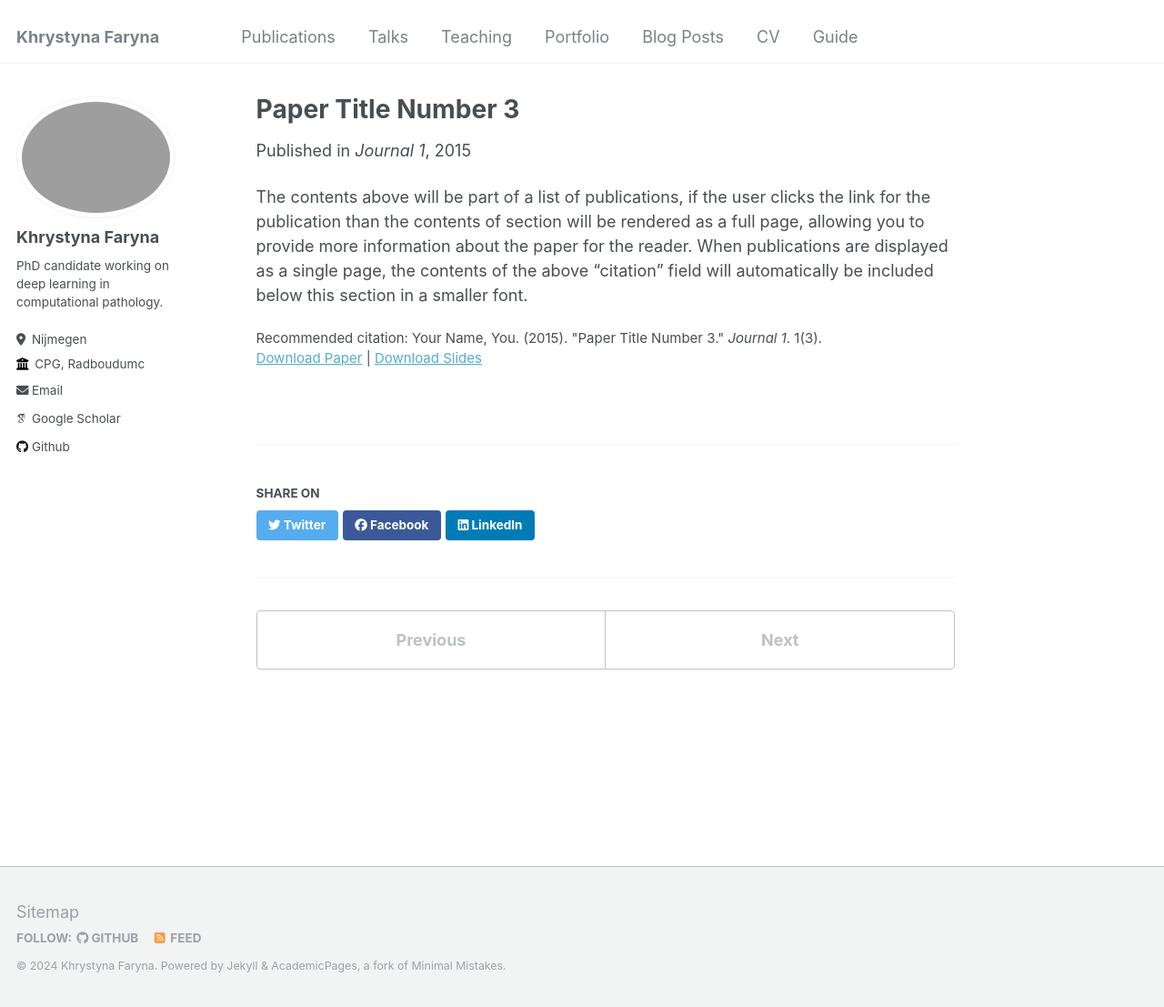
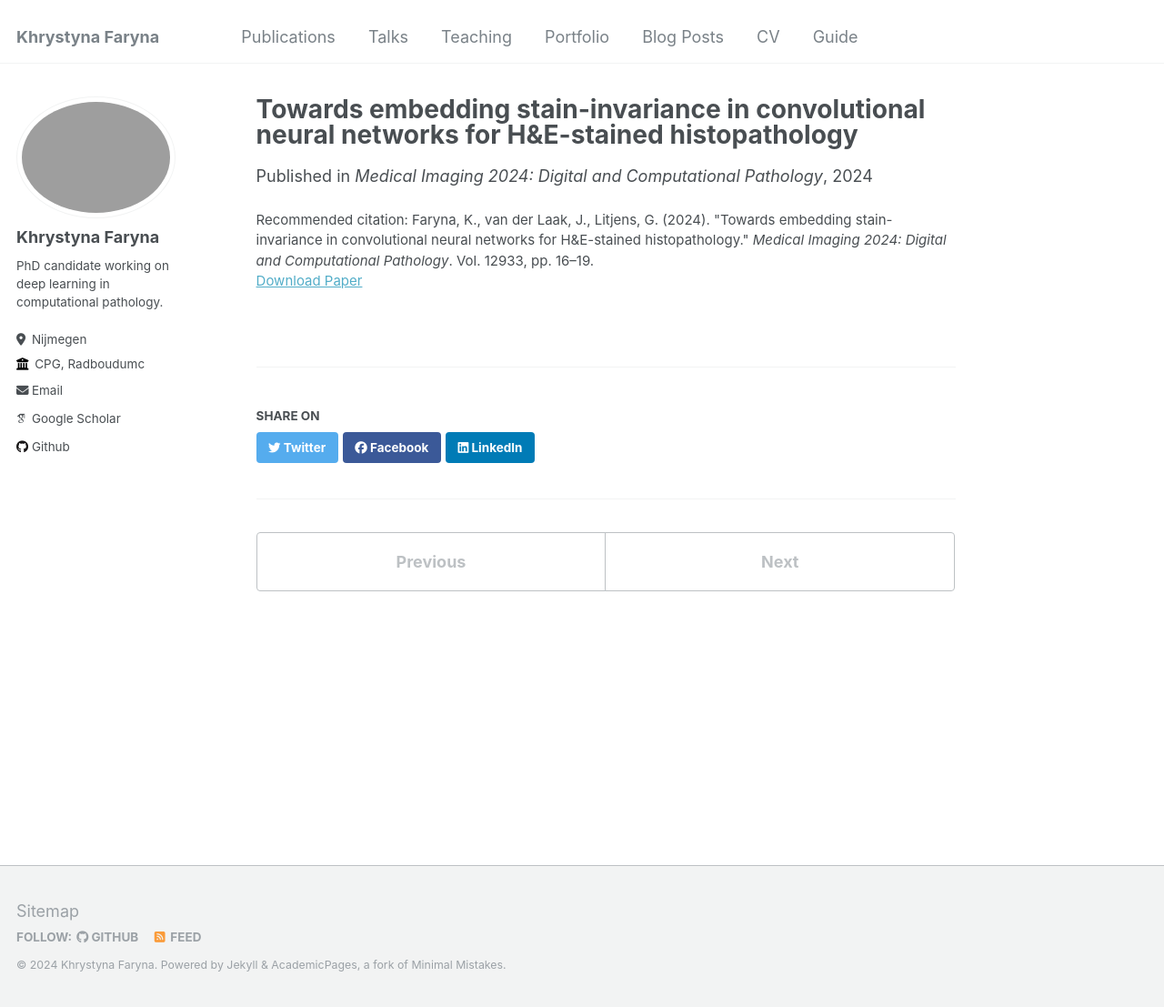
Before and after one commit to KhrystynaFaryna/khrystynafaryna.github.io, a Jekyll site: the page built from _publications/2015-10-01-paper-title-number-3.md, in a window 1280 px wide and 1107 px high. Shown: the whole window at 91% size. Built offline with Jekyll 4.4.1, drawn with Linux system fonts in a browser that asks for light colours; some web fonts are replaced.

Commit message:
Update 2015-10-01-paper-title-number-3.md

```diff
--- a/_publications/2015-10-01-paper-title-number-3.md
+++ b/_publications/2015-10-01-paper-title-number-3.md
@@ -1,13 +1,12 @@
----
-title: "Paper Title Number 3"
-collection: publications
-permalink: /publication/2015-10-01-paper-title-number-3
-excerpt: 'This paper is about the number 3. The number 4 is left for future work.'
-date: 2015-10-01
-venue: 'Journal 1'
-slidesurl: 'http://academicpages.github.io/files/slides3.pdf'
-paperurl: 'http://academicpages.github.io/files/paper3.pdf'
-citation: 'Your Name, You. (2015). &quot;Paper Title Number 3.&quot; <i>Journal 1</i>. 1(3).'
 ---
 
-The contents above will be part of a list of publications, if the user clicks the link for the publication than the contents of section will be rendered as a full page, allowing you to provide more information about the paper for the reader. When publications are displayed as a single page, the contents of the above "citation" field will automatically be included below this section in a smaller font.
+title: "Towards embedding stain-invariance in convolutional neural networks for H&E-stained histopathology"
+collection: publications
+permalink: /publication/2024-stain-invariance-cnn
+excerpt: 'This paper discusses embedding stain-invariance in CNNs for histopathology.'
+date: 2024-01-01
+venue: 'Medical Imaging 2024: Digital and Computational Pathology'
+paperurl: 'https://doi.org/10.1117/12.2620492'
+citation: 'Faryna, K., van der Laak, J., Litjens, G. (2024). &quot;Towards embedding stain-invariance in convolutional neural networks for H&E-stained histopathology.&quot; <i>Medical Imaging 2024: Digital and Computational Pathology</i>. Vol. 12933, pp. 16–19.'
+
+---
```
